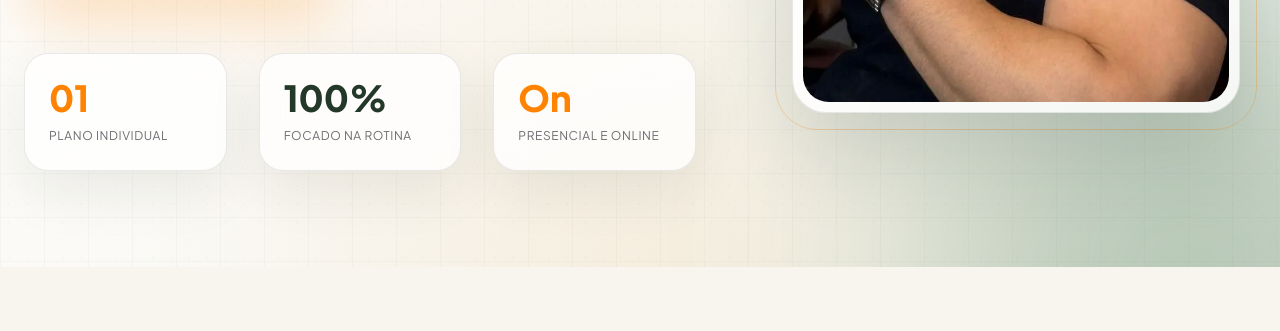
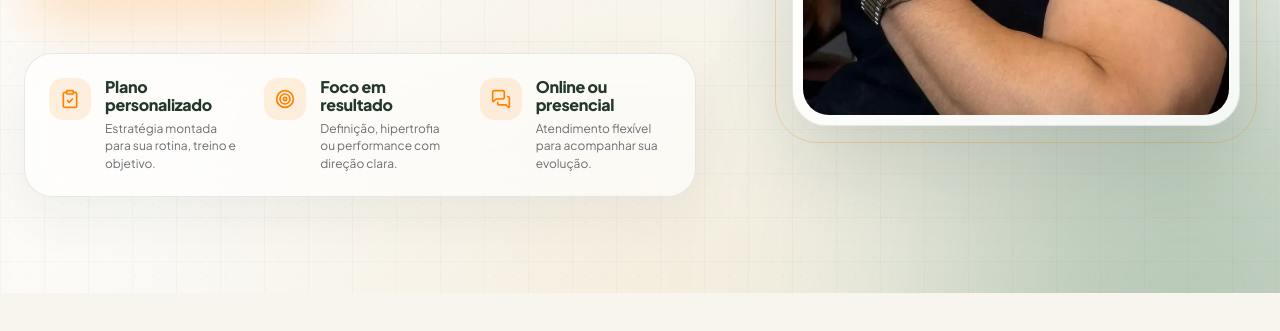
Before and after one commit to cesarlibarino/nutrirod, a plain HTML site: page index.html in a window 1280 px wide. Shown: the part 795-1126 px from the top of the page. Drawn offline with nearby package versions, Linux system fonts and the light colour scheme.

Commit message:
Update index.html

```diff
--- a/index.html
+++ b/index.html
@@ -118,18 +118,46 @@
       border-color: rgba(255,130,0,.26);
     }
 
-    .stat-card {
-      background: rgba(255,255,255,.78);
+    .hero-proof {
+      background: rgba(255,255,255,.62);
       border: 1px solid rgba(35,56,41,.10);
-      box-shadow: 0 20px 55px rgba(21,36,26,.08);
+      box-shadow: 0 18px 55px rgba(21,36,26,.06);
       backdrop-filter: blur(18px);
-      transition: all .35s ease;
     }
 
-    .stat-card:hover {
-      transform: translateY(-5px);
-      border-color: rgba(255,130,0,.40);
-      box-shadow: 0 24px 70px rgba(21,36,26,.12);
+    .proof-item {
+      display: flex;
+      align-items: flex-start;
+      gap: 14px;
+      min-width: 0;
+    }
+
+    .proof-icon {
+      width: 42px;
+      height: 42px;
+      border-radius: 14px;
+      background: rgba(255,130,0,.12);
+      color: #ff8200;
+      display: flex;
+      align-items: center;
+      justify-content: center;
+      flex: 0 0 auto;
+    }
+
+    .proof-item strong {
+      display: block;
+      color: #233829;
+      font-weight: 800;
+      line-height: 1.15;
+      letter-spacing: -.02em;
+    }
+
+    .proof-item span {
+      display: block;
+      margin-top: 5px;
+      color: #6c6d71;
+      font-size: 12px;
+      line-height: 1.45;
     }
 
     .hero-noise {
@@ -367,18 +395,37 @@
           </a>
         </div>
 
-        <div class="grid grid-cols-3 gap-4 sm:gap-8 max-w-2xl mt-14">
-          <div class="stat-card rounded-3xl p-5 sm:p-6">
-            <h3 class="text-3xl sm:text-4xl font-black text-brand-orange">01</h3>
-            <p class="text-brand-gray mt-2 text-xs uppercase tracking-wider leading-relaxed">Plano individual</p>
-          </div>
-          <div class="stat-card rounded-3xl p-5 sm:p-6">
-            <h3 class="text-3xl sm:text-4xl font-black text-brand-greenDark">100%</h3>
-            <p class="text-brand-gray mt-2 text-xs uppercase tracking-wider leading-relaxed">Focado na rotina</p>
-          </div>
-          <div class="stat-card rounded-3xl p-5 sm:p-6">
-            <h3 class="text-3xl sm:text-4xl font-black text-brand-orange">On</h3>
-            <p class="text-brand-gray mt-2 text-xs uppercase tracking-wider leading-relaxed">Presencial e online</p>
+        <div class="hero-proof max-w-2xl mt-14 rounded-[28px] p-5 sm:p-6">
+          <div class="grid sm:grid-cols-3 gap-6">
+            <div class="proof-item">
+              <div class="proof-icon">
+                <i data-lucide="clipboard-check" class="w-5 h-5"></i>
+              </div>
+              <div>
+                <strong>Plano personalizado</strong>
+                <span>Estratégia montada para sua rotina, treino e objetivo.</span>
+              </div>
+            </div>
+
+            <div class="proof-item">
+              <div class="proof-icon">
+                <i data-lucide="target" class="w-5 h-5"></i>
+              </div>
+              <div>
+                <strong>Foco em resultado</strong>
+                <span>Definição, hipertrofia ou performance com direção clara.</span>
+              </div>
+            </div>
+
+            <div class="proof-item">
+              <div class="proof-icon">
+                <i data-lucide="messages-square" class="w-5 h-5"></i>
+              </div>
+              <div>
+                <strong>Online ou presencial</strong>
+                <span>Atendimento flexível para acompanhar sua evolução.</span>
+              </div>
+            </div>
           </div>
         </div>
       </div>
```
